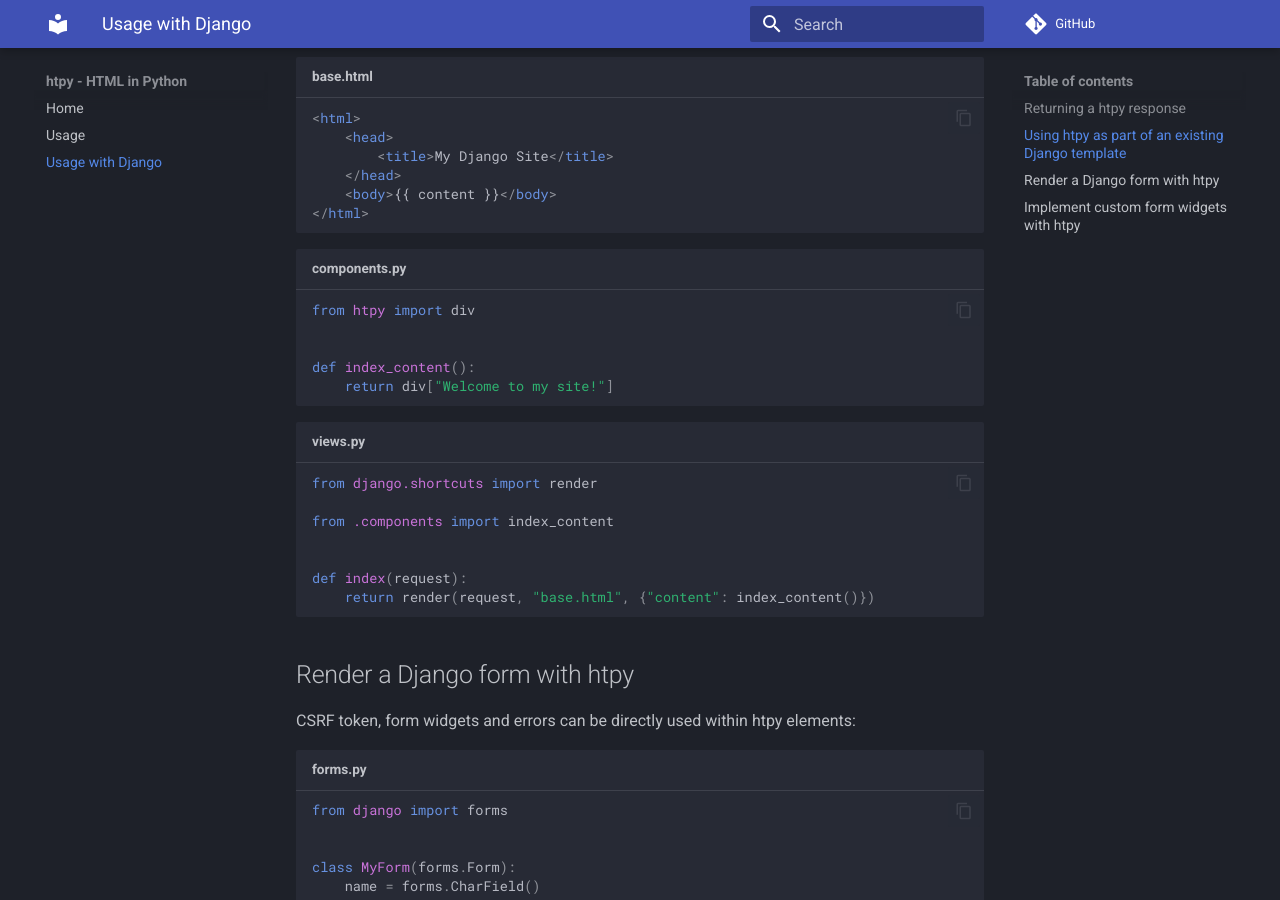
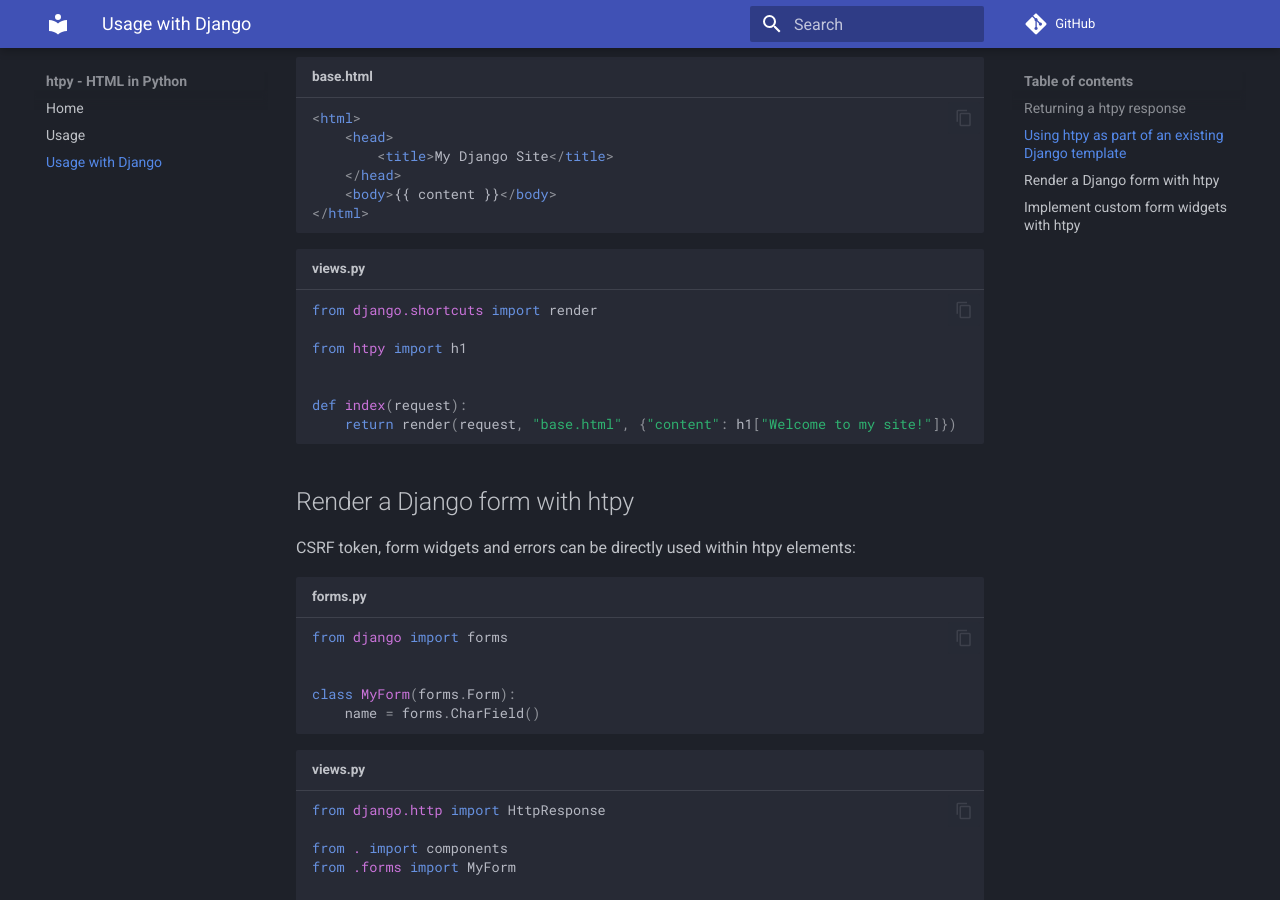
Before and after one commit to pelme/htpy, an MkDocs documentation site: the page built from docs/django.md, in a window 1280 px wide and 900 px high, scrolled down 621 px. Built offline with MkDocs 1.6.1 and Material for MkDocs 9.7.7, drawn with Linux system fonts in a browser that asks for light colours; comment, search, counter and statistics services are not loaded.

Commit message:
simplify django template example

````diff
--- a/docs/django.md
+++ b/docs/django.md
@@ -28,22 +28,14 @@
 </html>
 ```
 
-```py title="components.py"
-from htpy import div
-
-
-def index_content():
-    return div["Welcome to my site!"]
-```
-
 ```py title="views.py"
 from django.shortcuts import render
 
-from .components import index_content
+from htpy import h1
 
 
 def index(request):
-    return render(request, "base.html", {"content": index_content()})
+    return render(request, "base.html", {"content": h1["Welcome to my site!"]})
 
 ```
 
````
Also changed, not shown: 2 other files.
